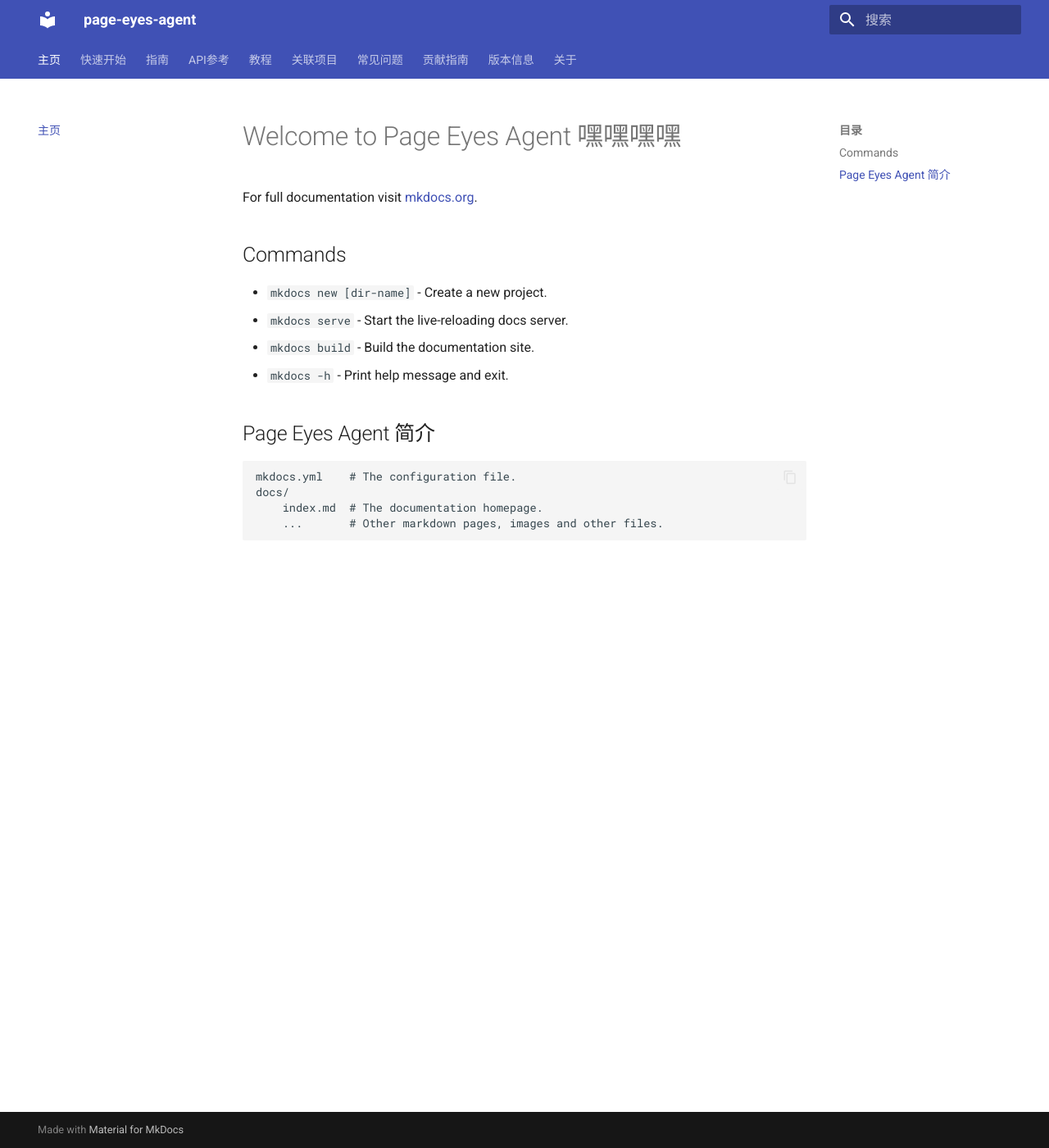
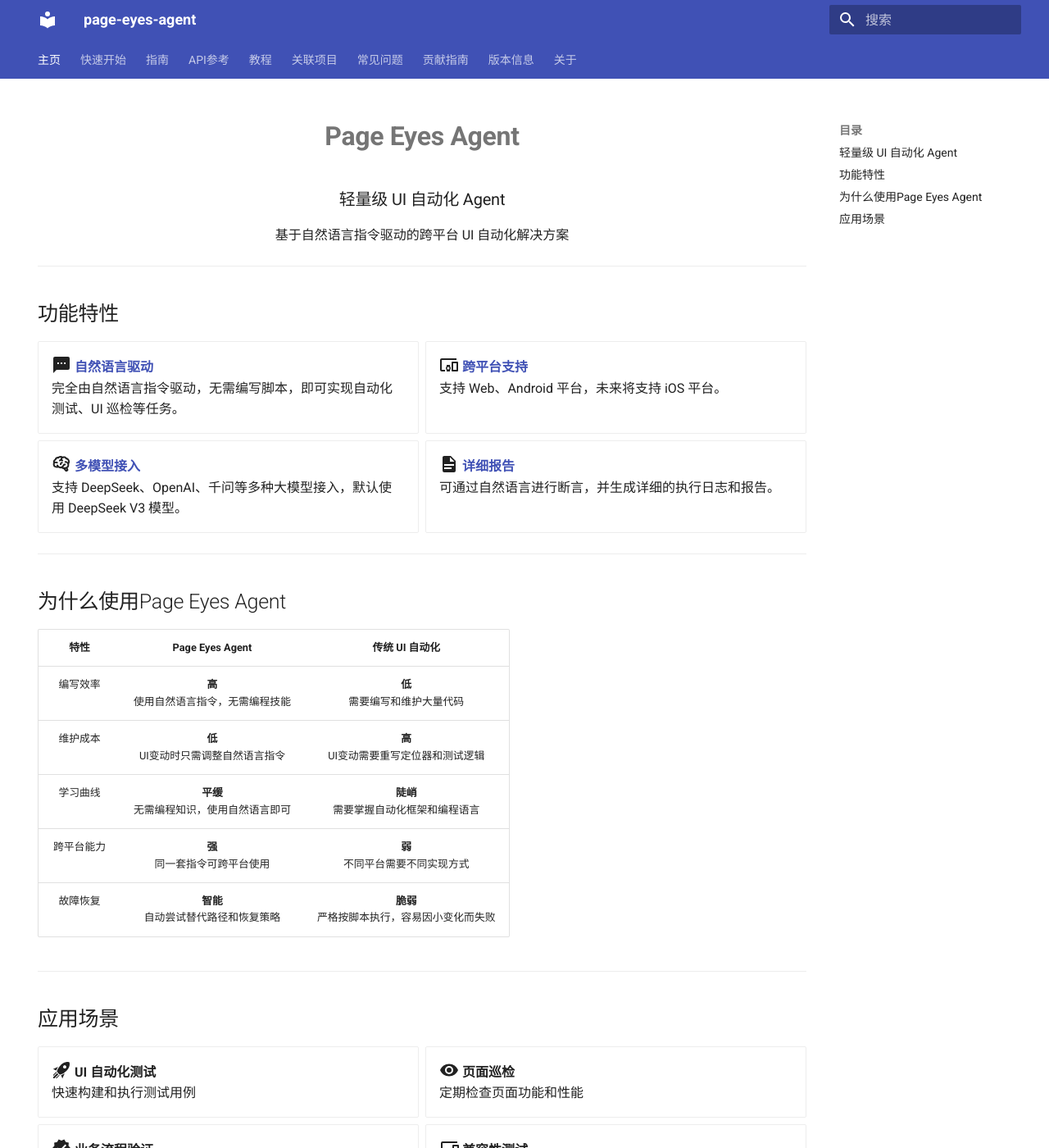
Before and after one commit to tencentmusic/page-eyes-agent, an MkDocs documentation site: the page built from docs/index.md, in a window 1280 px wide and 1400 px high. Shown: the whole window at 82% size. Built offline with MkDocs 1.6.1 and Material for MkDocs 9.7.7, drawn with Linux system fonts in a browser that asks for light colours; some of the changed text lies outside the part shown.

Commit message:
feat:主页markdown

```diff
--- a/docs/index.md
+++ b/docs/index.md
@@ -1,17 +1,77 @@
-# Welcome to Page Eyes Agent 嘿嘿嘿嘿
+---
+title: Page Eyes Agent
+hide:
+  - navigation
+---
 
-For full documentation visit [mkdocs.org](https://www.mkdocs.org).
+<div align="center" markdown>
 
-## Commands
+# **Page Eyes Agent**
 
-* `mkdocs new [dir-name]` - Create a new project.
-* `mkdocs serve` - Start the live-reloading docs server.
-* `mkdocs build` - Build the documentation site.
-* `mkdocs -h` - Print help message and exit.
+### 轻量级 UI 自动化 Agent
+基于自然语言指令驱动的跨平台 UI 自动化解决方案
 
-## Page Eyes Agent 简介
+</div>
+---
 
-    mkdocs.yml    # The configuration file.
-    docs/
-        index.md  # The documentation homepage.
-        ...       # Other markdown pages, images and other files.
+## 功能特性
+
+<div class="grid cards" markdown>
+
+- :material-message-processing:{ .lg .icon-color } **[自然语言驱动](guides/core-concepts.md)**
+  完全由自然语言指令驱动，无需编写脚本，即可实现自动化测试、UI 巡检等任务。
+  { .card .shadow .primary }
+
+- :material-devices:{ .lg .icon-color } **[跨平台支持](getting-started/installation.md)**
+  支持 Web、Android 平台，未来将支持 iOS 平台。
+  { .card .shadow .indigo }
+
+- :material-brain:{ .lg .icon-color } **[多模型接入](guides/core-concepts.md)**
+  支持 DeepSeek、OpenAI、千问等多种大模型接入，默认使用 DeepSeek V3 模型。
+  { .card .shadow .purple }
+
+- :material-file-document:{ .lg .icon-color } **[详细报告](guides/best-practices.md)**
+  可通过自然语言进行断言，并生成详细的执行日志和报告。
+  { .card .shadow .blue }
+
+</div>
+---
+
+## 为什么使用Page Eyes Agent
+
+<div class="full-width-table" markdown>
+
+| 特性 |       Page Eyes Agent       | 传统 UI 自动化 |
+|:------------------:|:---------------------------:|:----------------------------------:|
+| 编写效率 | **高** <br> 使用自然语言指令，无需编程技能  | **低** <br> 需要编写和维护大量代码 |
+| 维护成本 | **低** <br> UI变动时只需调整自然语言指令  | **高** <br> UI变动需要重写定位器和测试逻辑 |
+| 学习曲线 | **平缓** <br> 无需编程知识，使用自然语言即可 | **陡峭** <br> 需要掌握自动化框架和编程语言 |
+| 跨平台能力 |   **强** <br> 同一套指令可跨平台使用    | **弱** <br> 不同平台需要不同实现方式 |
+| 故障恢复 |  **智能** <br> 自动尝试替代路径和恢复策略  | **脆弱** <br> 严格按脚本执行，容易因小变化而失败 |
+
+
+</div>
+---
+
+## 应用场景
+
+<div class="grid cards" markdown>
+
+- :material-rocket-launch:{ .lg .icon-color } **UI 自动化测试**
+  快速构建和执行测试用例
+  { .card .shadow .primary }
+
+- :material-eye:{ .lg .icon-color } **页面巡检**
+  定期检查页面功能和性能
+  { .card .shadow .indigo }
+
+- :material-check-decagram:{ .lg .icon-color } **业务流程验证**
+  验证关键业务流程的正确性
+  { .card .shadow .purple }
+
+- :material-cellphone-link:{ .lg .icon-color } **兼容性测试**
+  在不同平台和设备上验证应用行为
+  { .card .shadow .blue }
+
+</div>
+---
--- a/mkdocs.yml
+++ b/mkdocs.yml
@@ -13,6 +13,20 @@
     - content.tabs.link
     - search.highlight
     - search.share
+
+markdown_extensions:
+  - admonition
+  - attr_list
+  - def_list
+  - footnotes
+  - md_in_html
+  - pymdownx.superfences
+  - pymdownx.details
+  - pymdownx.tabbed
+  - pymdownx.emoji:
+      emoji_index: !!python/name:materialx.emoji.twemoji
+      emoji_generator: !!python/name:materialx.emoji.to_svg
+
 
 nav:
   - 主页: index.md
```
